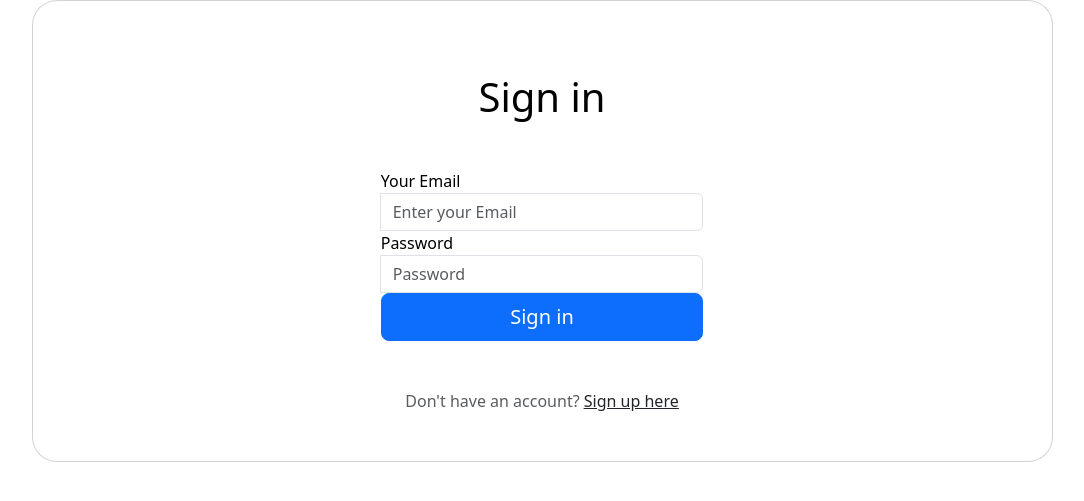
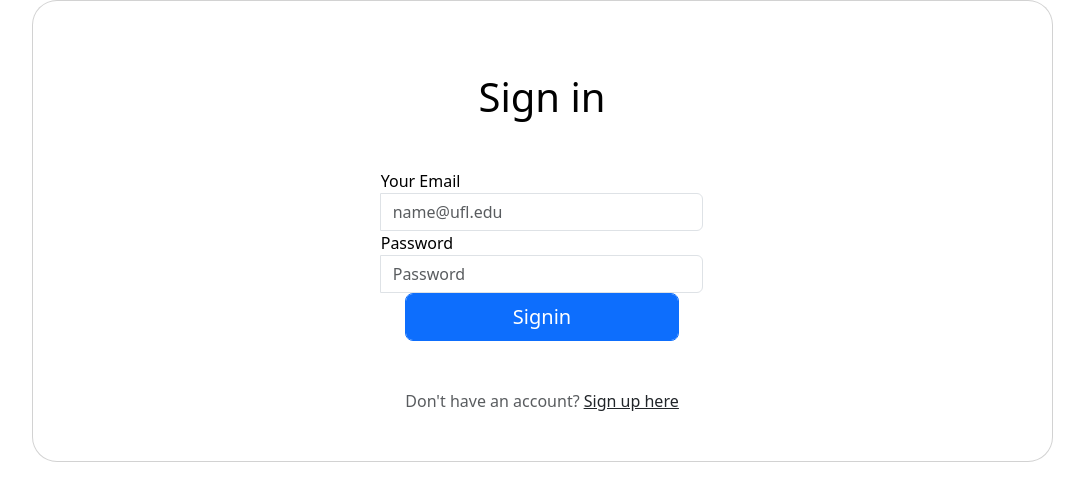
Before and after one commit to michael-marron/CS_School, a Flask app: template templates/login.html in a window 1280 px wide. Shown: the top 501 px of the page, without its empty margins (98-1182 px from the left). Run offline with Flask 2, Linux system fonts and the light colour scheme; the template is opened without the code that fills it, so the values that code supplies are empty; some libraries are stand-ins or nearby versions.

Commit message:
login done

```diff
--- a/app.py
+++ b/app.py
@@ -29,44 +29,6 @@ def index():
 @app.route('/test')
 def test():
     return render_template('test.html')
-
-# login page
-@app.route('/login')
-def login():
-
-    print("------ in login")
-    cursor = conn.cursor(cursor_factory=psycopg2.extras.DictCursor) #bound to the db
-
-    # get user input
-    if 'email' in request.form and 'password' in request.form and  request.method == 'POST':
-        inputEmail = request.form['email']
-        inputPass = request.form['password']
-
-        # get rows from db to match with user input
-        cursor.execute('SELECT * FROM users WHERE email = %s', (inputEmail,)) # keep comma behind email as its a tuple
-        dbAcc = cursor.fetchone()
-
-        if dbAcc:
-            print(inputEmail)
-
-            # hashed and input pass match:
-            if check_password_hash(dbAcc['password'], inputPass):
-                # get session data for later use
-                session['loggedin'] = True
-                session['id'] = ['id']
-                session['email'] = dbAcc['email']
-
-                # load main page for user with vallid credentials
-                return redirect('/index.html')
-
-            # if hashed match but email does not ( do not let user know whether pass or email does not match, for security reason)
-            else:
-                flash('Incorrect username/password')  #send message with flash, combine with get_flash_message in html
-        else:
-            # inputs do not match any attribute in the db
-            flash('Incorrect username/password')
-
-    return render_template('login.html') #return the login template with appropreate message
 
 # register
 @app.route('/register', methods=['GET', 'POST'])
@@ -110,7 +72,7 @@ def register():
             flash('Please fill out the information to register!')
         # create new acc if pass all checks
         else:
-            cursor.execute("INSERT INTO users (email,username, pass) VALUES (%s,%s,%s)", ( email,username,hashedpass))
+            cursor.execute("INSERT INTO users (email,username, password) VALUES (%s,%s,%s)", ( email,username,hashedpass))
             conn.commit()
             flash('You have successfully registered!')
             print ("added")
@@ -120,6 +82,43 @@ def register():
 
     return render_template('register.html') #return the template with appropreate alert
 
+@app.route('/login/', methods=['GET', 'POST'])
+def login():
+    cursor = conn.cursor(cursor_factory=psycopg2.extras.DictCursor)
+
+    # Check if "username" and "password" POST requests exist (user submitted form)
+    if 'email' in request.form and 'password' in request.form and request.method == 'POST':
+        email= request.form['email']
+        password = request.form['password']
+        print("in log in function")
+
+        # fetch row in db
+        cursor.execute('SELECT * FROM users WHERE email = %s', (email,)) # comma for tuples
+        account = cursor.fetchone()
+        print ("fetch db row")
+
+        if account:
+            password_rs = account['password']
+
+            # If account exists in users table in out database
+            if check_password_hash(password_rs, password):
+                # Create session data, we can access this data in other routes
+                session['loggedin'] = True
+                session['id'] = account['id']
+                session['email'] = account['email']
+                # Redirect to home page
+                return redirect(url_for('index'))
+            else:
+                # Account doesnt exist or username/password incorrect
+                flash('Incorrect email/password')
+        else:
+            # Account doesnt exist or username/password incorrect
+            flash('Incorrect email/password')
+
+    else:
+        print ("input???")
+
+    return render_template('login.html')
 
 if __name__ == "__main__":
     app.run(debug=True)
--- a/templates/login.html
+++ b/templates/login.html
@@ -80,7 +80,7 @@
 
                   <p class="text-center h1 mb-5 mx-1 mx-md-4 mt-4">Sign in</p>
 
-  <form class="mx-1 mx-md-4" action="{{ url_for('login') }}" method="post">
+  <form class="mx-1 mx-md-4" action="{{ url_for('login') }}" method="post"  autocomplete="off">
 
     <!-- email input -->
     <div class="form-group">
@@ -88,7 +88,7 @@
       <div class="cols-sm-10">
        <div class="input-group">
         <span class="input-group-addon"><i class="fa fa-envelope fa" aria-hidden="true"></i></span>
-        <input type="email" class="form-control" name="email" id="email"  placeholder="Enter your Email"/>
+        <input type="email" class="form-control" name="email" id="email"  required placeholder="name@ufl.edu"/>
        </div>
       </div>
      </div>
@@ -99,7 +99,7 @@
       <div class="cols-sm-10">
        <div class="input-group">
         <span class="input-group-addon"><i class="fa fa-lock fa-lg" aria-hidden="true"></i></span>
-        <input type="password" class="form-control" name="password" placeholder="Password" id="password" required  placeholder="Enter your Password"/>
+        <input type="password" class="form-control" name="password" placeholder="Password" id="password" required  placeholder="Your Password"/>
        </div>
       </div>
      </div>
@@ -120,7 +120,9 @@
      </div>
 
 
-    <button class="w-100 btn btn-lg btn-primary" type="submit">Sign in</button>
+     <div class="d-flex justify-content-center mx-4 mb-3 mb-lg-4">
+      <input type="submit" value="Signin" class="form-control btn btn-primary btn-lg" name="">
+    </div>
 
     <!-- new acc sign up link -->
     <p class="text-center text-muted mt-5 mb-0">Don't have an account?
```
